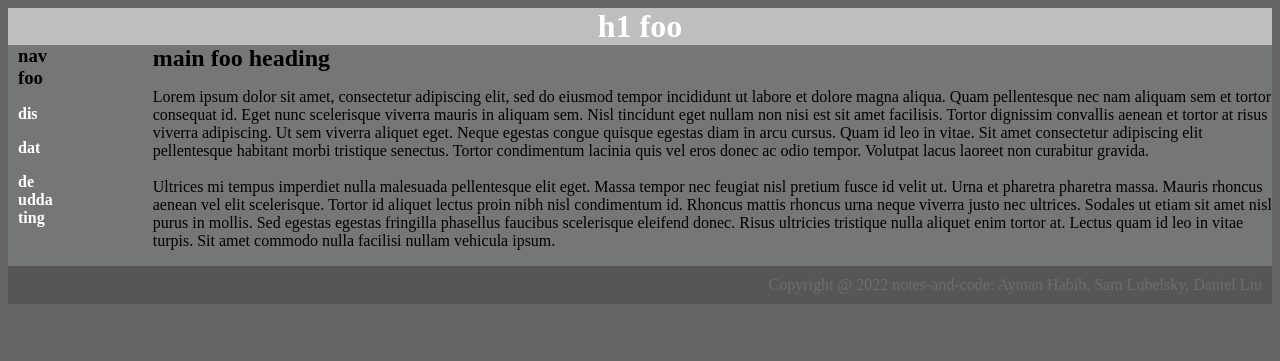
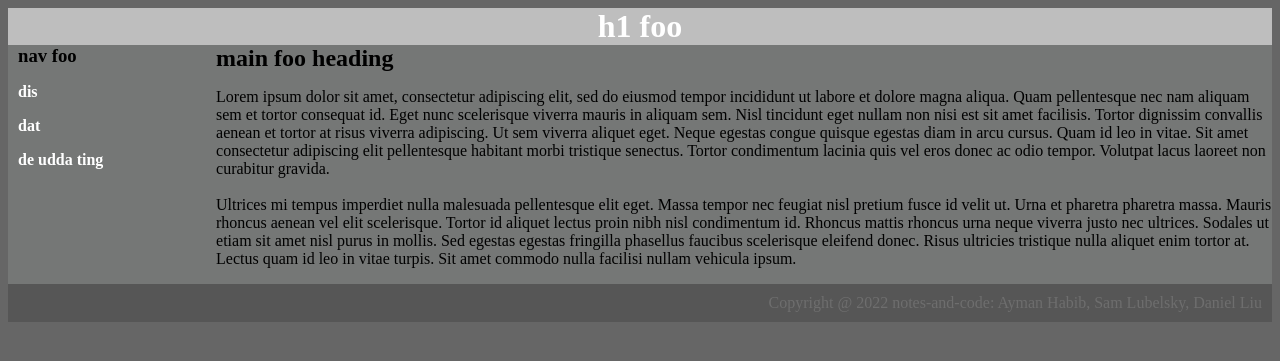
Before and after one commit to aymanhabib/softdev, a Flask app: page /auth in a window 1280 px wide. Shown: the top 361 px of the page. Run offline with Flask 2, Linux system fonts and the light colour scheme.

Commit message:
fixed html again

```diff
--- a/14_css/static/style.css
+++ b/14_css/static/style.css
@@ -33,8 +33,9 @@
 #nav-bar {
     color: white;
     font-weight: bold;
-    padding-right: 100px;
+    padding-right: 75px;
     padding-left:10px;
+    width:500px;
 }
 
 #bar-title {
```
